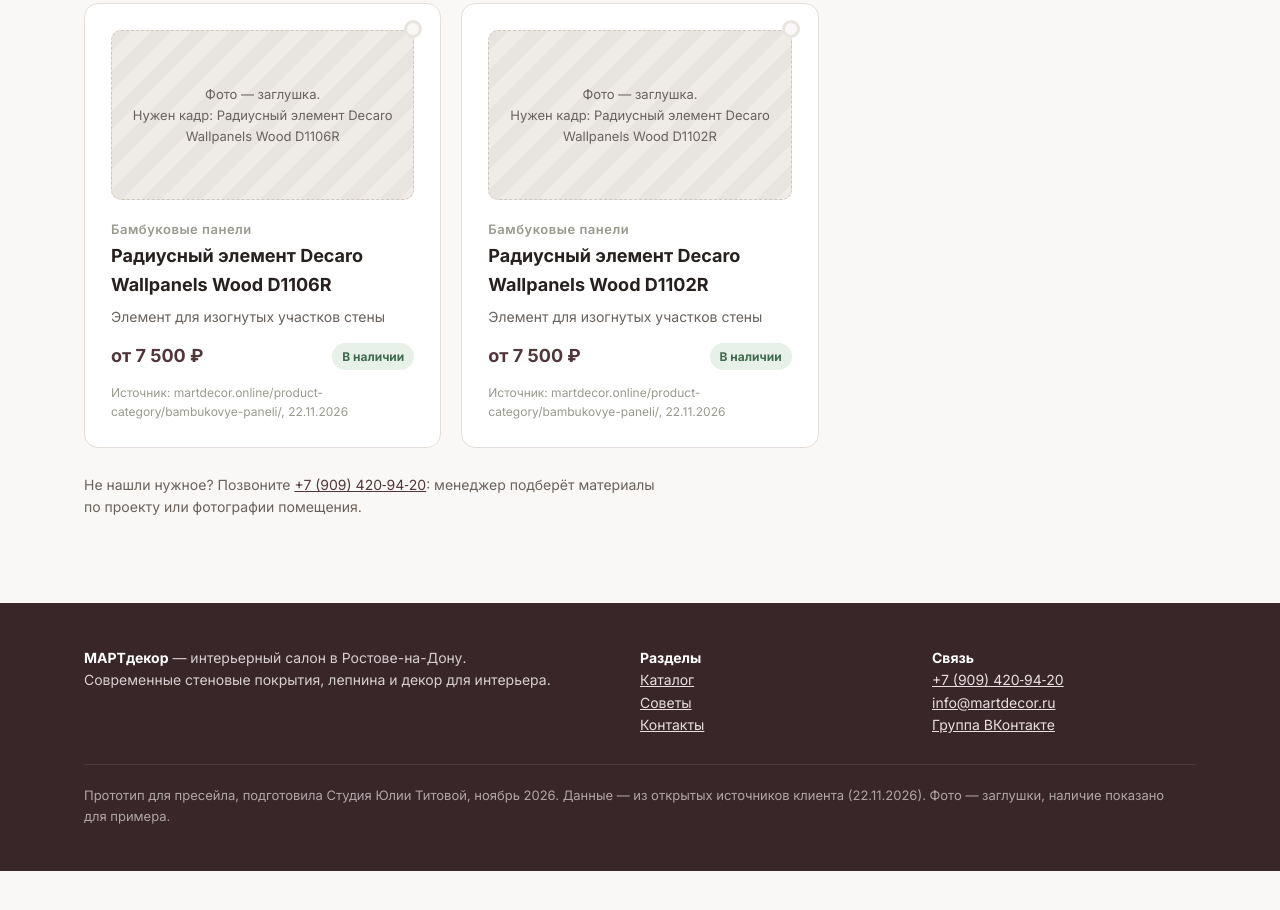
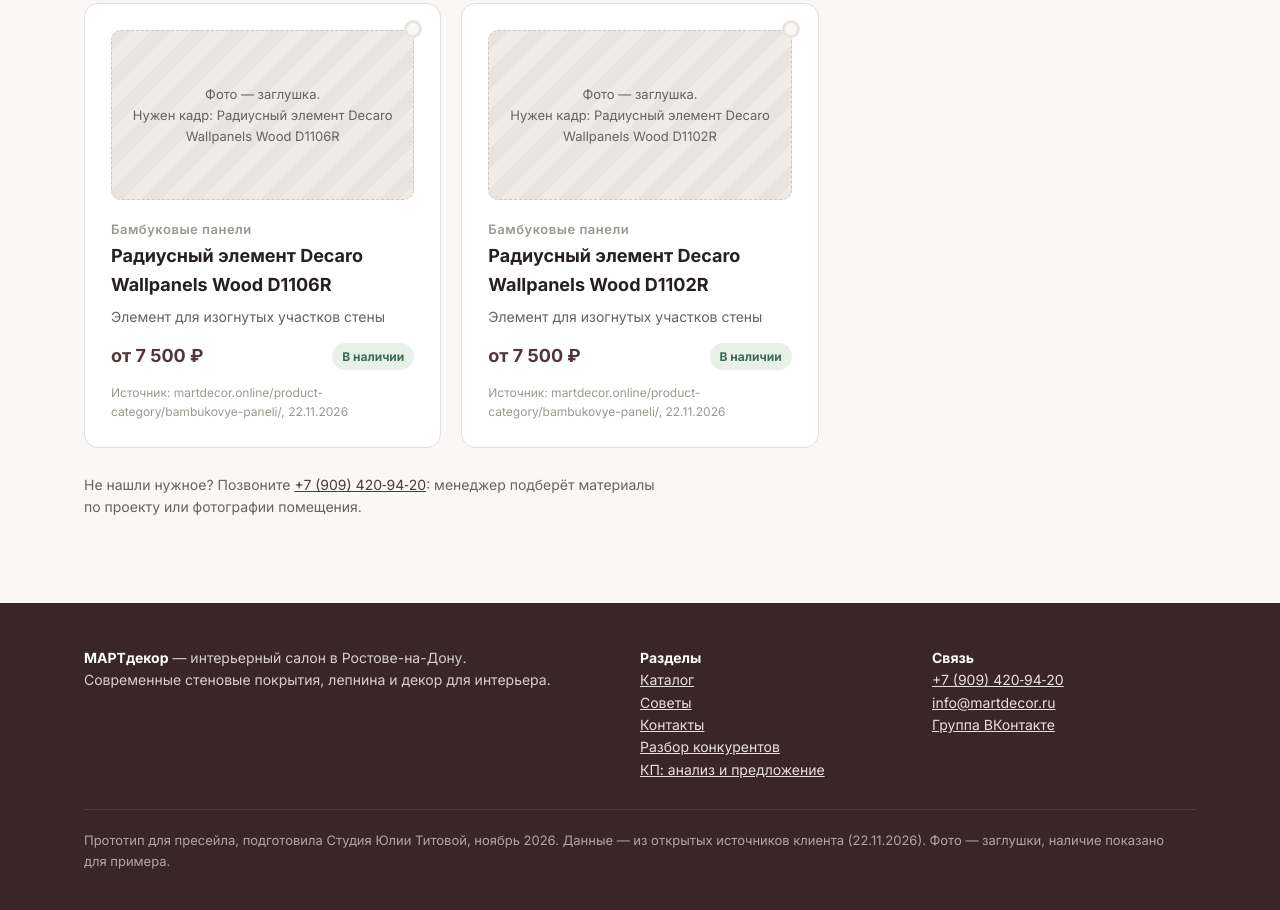
Before and after one commit to anzhela0335-pixel/anzhela0335-pixel.github.io, a plain HTML site: page martdecor/catalog.html in a window 1280 px wide. Shown: the part 2461-3371 px from the top of the page. Before the commit the page ends 3332 px from the top, so only its background shows below. Drawn offline with nearby package versions, Linux system fonts and the light colour scheme.

Commit message:
martdecor: ссылки на КП и разбор конкурентов в подвале каталога

```diff
--- a/martdecor/catalog.html
+++ b/martdecor/catalog.html
@@ -30,7 +30,7 @@
   <div class="wrap">
     <div class="sec-head">
       <div class="kicker">Каталог</div>
-      <h2>Подобрать материалы</h2>
+      <h2>Подобрать&nbsp;материалы</h2>
       <p>Выборка для&nbsp;прототипа: по&nbsp;2–4 позиции на&nbsp;раздел, с&nbsp;реальными ценами на&nbsp;22.11.2026 и&nbsp;источником у&nbsp;каждой. Наличие показано для&nbsp;примера.</p>
     </div>
 
@@ -74,7 +74,9 @@
         <b>Разделы</b><br>
         <a href="catalog.html">Каталог</a><br>
         <a href="index.html#articles">Советы</a><br>
-        <a href="index.html#contacts">Контакты</a>
+        <a href="index.html#contacts">Контакты</a><br>
+        <a href="konkurenty.html">Разбор конкурентов</a><br>
+        <a href="kp/">КП: анализ и&nbsp;предложение</a>
       </div>
       <div>
         <b>Связь</b><br>
```
